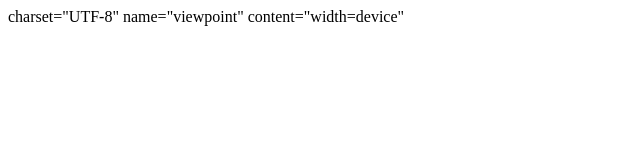
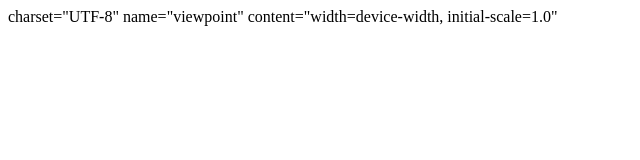
Before and after one commit to lilhorsie/lilhorse, a plain HTML site: page index.html in a window 1280 px wide. Shown: the whole page, without its empty margins (0-640 px from the left). Drawn offline with Linux system fonts and the light colour scheme.

Commit message:
Changes Updated

```diff
--- a/index.html
+++ b/index.html
@@ -2,8 +2,11 @@
 <html lang="en">
 <head>
     <meta> charset="UTF-8"
-    <meta> name="viewpoint" content="width=device"
+    <meta> name="viewpoint" content="width=device-width, initial-scale=1.0"
     <title>Basic HTML</title>
 </head>
+<body>
+
+</body>
 
 </html>
```
